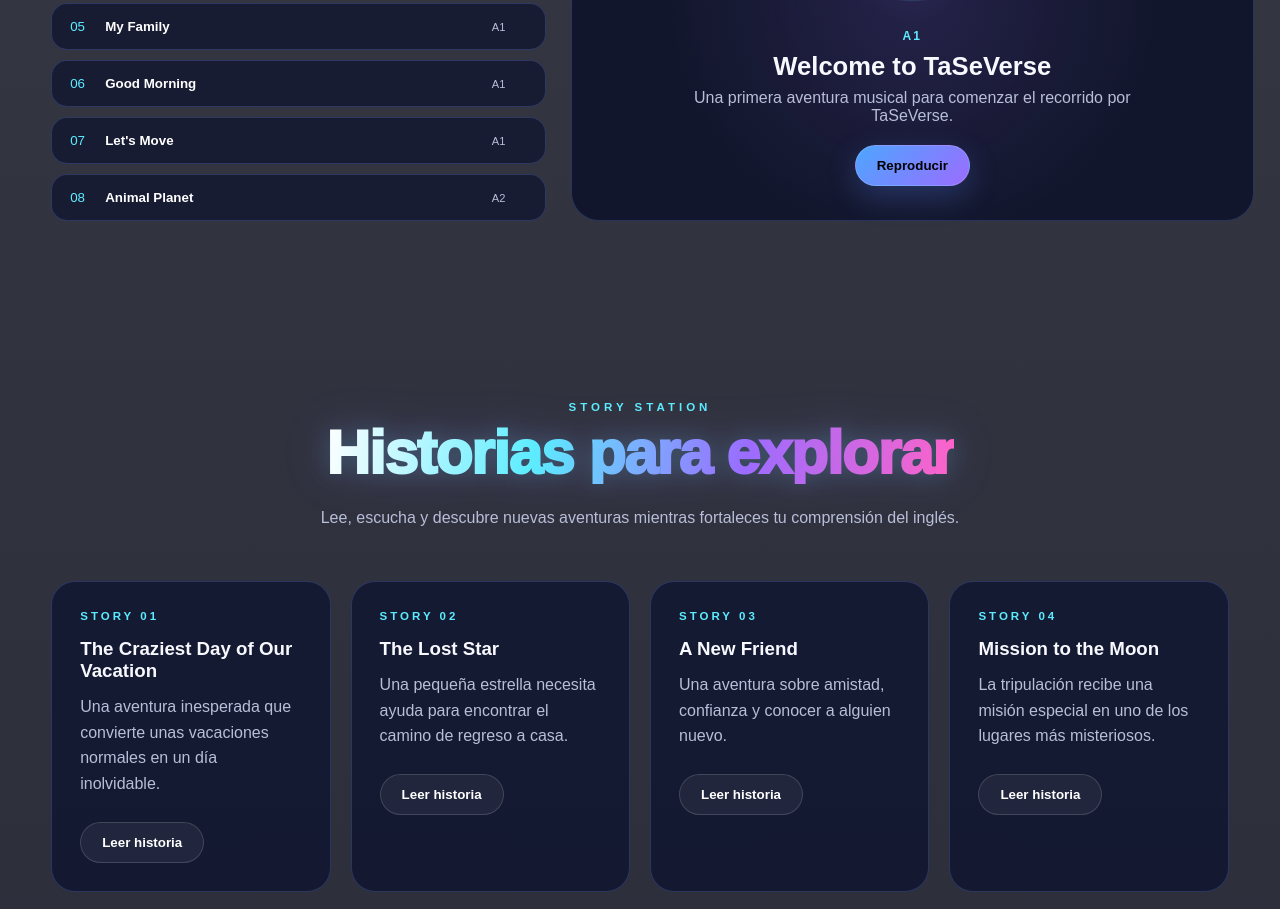
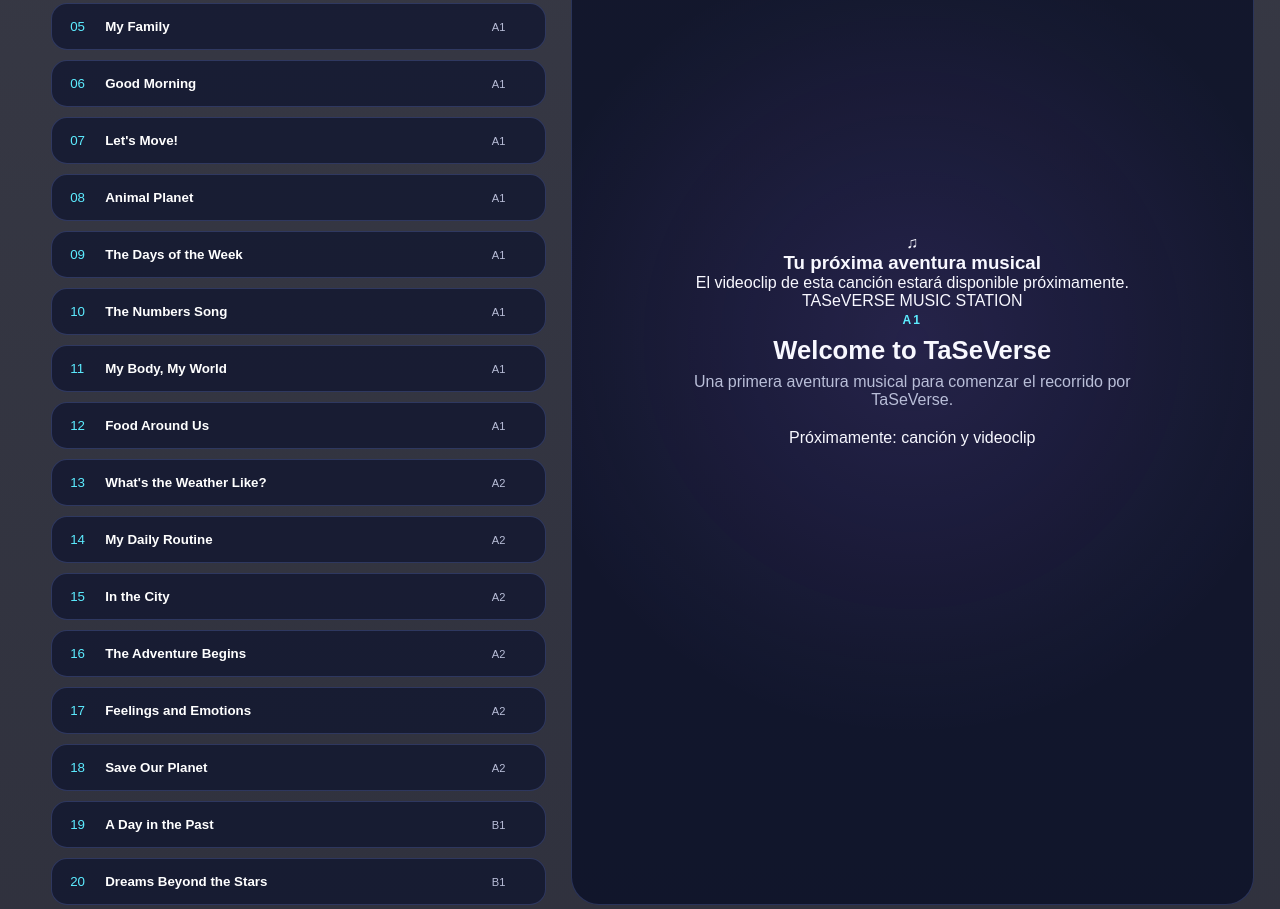
Before and after one commit to Roro03-ts/TaSeVerse, a plain HTML site: page index.html in a window 1280 px wide. Shown: the part 4815-5724 px from the top of the page. Drawn offline with Linux system fonts and the light colour scheme.

Commit message:
Update index.html

```diff
--- a/index.html
+++ b/index.html
@@ -2047,115 +2047,105 @@ footer p {
 <!-- ==================== MUSICA ==================== -->
 
 <section id="musica">
-
     <div class="section-header">
-
-        <div class="section-kicker">
-            MUSIC STATION
-        </div>
-
-        <h2 class="section-title">
-            Aprende con música
-        </h2>
-
+        <div class="section-kicker">MUSIC STATION</div>
+        <h2 class="section-title">Aprende con música</h2>
         <p class="section-description">
-            Las canciones permiten acercarse al inglés de una
-            manera natural, dinámica y memorable.
-        </p>
-
-    </div>
-
+            Explora canciones originales, descubre nuevas palabras
+            y aprende inglés al ritmo de TaSeVerse.
+        </p>
+    </div>
 
     <div class="music-layout">
 
         <div class="music-list" id="songList">
-
             <button class="music-item active" onclick="selectSong(0)">
-                <span>01</span>
-                <strong>Welcome to TaSeVerse</strong>
-                <small>A1</small>
-            </button>
-
+                <span>01</span><strong>Welcome to TaSeVerse</strong><small>A1</small>
+            </button>
             <button class="music-item" onclick="selectSong(1)">
-                <span>02</span>
-                <strong>Hello, Friends!</strong>
-                <small>A1</small>
-            </button>
-
+                <span>02</span><strong>Hello, Friends!</strong><small>A1</small>
+            </button>
             <button class="music-item" onclick="selectSong(2)">
-                <span>03</span>
-                <strong>My Little Planet</strong>
-                <small>A1</small>
-            </button>
-
+                <span>03</span><strong>My Little Planet</strong><small>A1</small>
+            </button>
             <button class="music-item" onclick="selectSong(3)">
-                <span>04</span>
-                <strong>Colors in Space</strong>
-                <small>A1</small>
-            </button>
-
+                <span>04</span><strong>Colors in Space</strong><small>A1</small>
+            </button>
             <button class="music-item" onclick="selectSong(4)">
-                <span>05</span>
-                <strong>My Family</strong>
-                <small>A1</small>
-            </button>
-
+                <span>05</span><strong>My Family</strong><small>A1</small>
+            </button>
             <button class="music-item" onclick="selectSong(5)">
-                <span>06</span>
-                <strong>Good Morning</strong>
-                <small>A1</small>
-            </button>
-
+                <span>06</span><strong>Good Morning</strong><small>A1</small>
+            </button>
             <button class="music-item" onclick="selectSong(6)">
-                <span>07</span>
-                <strong>Let's Move</strong>
-                <small>A1</small>
-            </button>
-
+                <span>07</span><strong>Let's Move!</strong><small>A1</small>
+            </button>
             <button class="music-item" onclick="selectSong(7)">
-                <span>08</span>
-                <strong>Animal Planet</strong>
-                <small>A2</small>
-            </button>
-
-        </div>
-
+                <span>08</span><strong>Animal Planet</strong><small>A1</small>
+            </button>
+            <button class="music-item" onclick="selectSong(8)">
+                <span>09</span><strong>The Days of the Week</strong><small>A1</small>
+            </button>
+            <button class="music-item" onclick="selectSong(9)">
+                <span>10</span><strong>The Numbers Song</strong><small>A1</small>
+            </button>
+            <button class="music-item" onclick="selectSong(10)">
+                <span>11</span><strong>My Body, My World</strong><small>A1</small>
+            </button>
+            <button class="music-item" onclick="selectSong(11)">
+                <span>12</span><strong>Food Around Us</strong><small>A1</small>
+            </button>
+            <button class="music-item" onclick="selectSong(12)">
+                <span>13</span><strong>What's the Weather Like?</strong><small>A2</small>
+            </button>
+            <button class="music-item" onclick="selectSong(13)">
+                <span>14</span><strong>My Daily Routine</strong><small>A2</small>
+            </button>
+            <button class="music-item" onclick="selectSong(14)">
+                <span>15</span><strong>In the City</strong><small>A2</small>
+            </button>
+            <button class="music-item" onclick="selectSong(15)">
+                <span>16</span><strong>The Adventure Begins</strong><small>A2</small>
+            </button>
+            <button class="music-item" onclick="selectSong(16)">
+                <span>17</span><strong>Feelings and Emotions</strong><small>A2</small>
+            </button>
+            <button class="music-item" onclick="selectSong(17)">
+                <span>18</span><strong>Save Our Planet</strong><small>A2</small>
+            </button>
+            <button class="music-item" onclick="selectSong(18)">
+                <span>19</span><strong>A Day in the Past</strong><small>B1</small>
+            </button>
+            <button class="music-item" onclick="selectSong(19)">
+                <span>20</span><strong>Dreams Beyond the Stars</strong><small>B1</small>
+            </button>
+        </div>
 
         <div class="music-player" id="player">
-
-            <div class="player-orbit">
-
-                <div class="player-disc">
-                    ♪
-                </div>
-
+            <div class="video-container">
+                <div class="video-placeholder" id="videoPlaceholder">
+                    <div class="video-placeholder-icon">♫</div>
+                    <h3>Tu próxima aventura musical</h3>
+                    <p>El videoclip de esta canción estará disponible próximamente.</p>
+                    <span>TASeVERSE MUSIC STATION</span>
+                </div>
+                <video id="songVideo" controls hidden></video>
             </div>
 
             <div class="player-info">
-
-                <span class="player-level">
-                    A1
-                </span>
-
-                <h3 id="songTitle">
-                    Welcome to TaSeVerse
-                </h3>
-
+                <span class="player-level" id="songLevel">A1</span>
+                <h3 id="songTitle">Welcome to TaSeVerse</h3>
                 <p id="songDescription">
                     Una primera aventura musical para comenzar
                     el recorrido por TaSeVerse.
                 </p>
-
-                <button class="btn btn-primary" onclick="playSong()">
-                    Reproducir
-                </button>
-
-            </div>
-
-        </div>
-
-    </div>
-
+                <div class="music-status" id="musicStatus">
+                    Próximamente: canción y videoclip
+                </div>
+            </div>
+        </div>
+
+    </div>
 </section>
 
 
```
Lines whose indentation alone changed are shown as unchanged.
